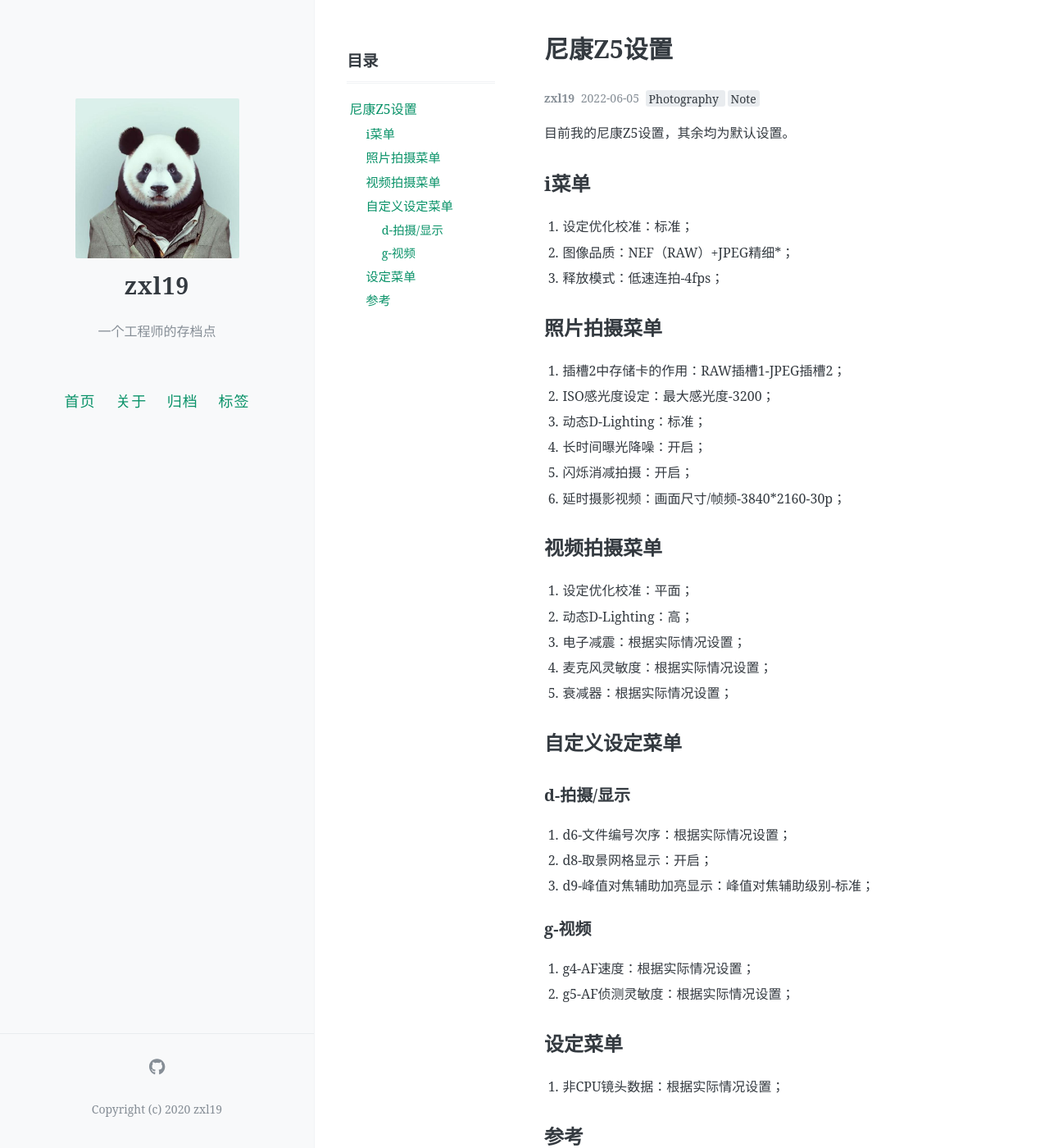
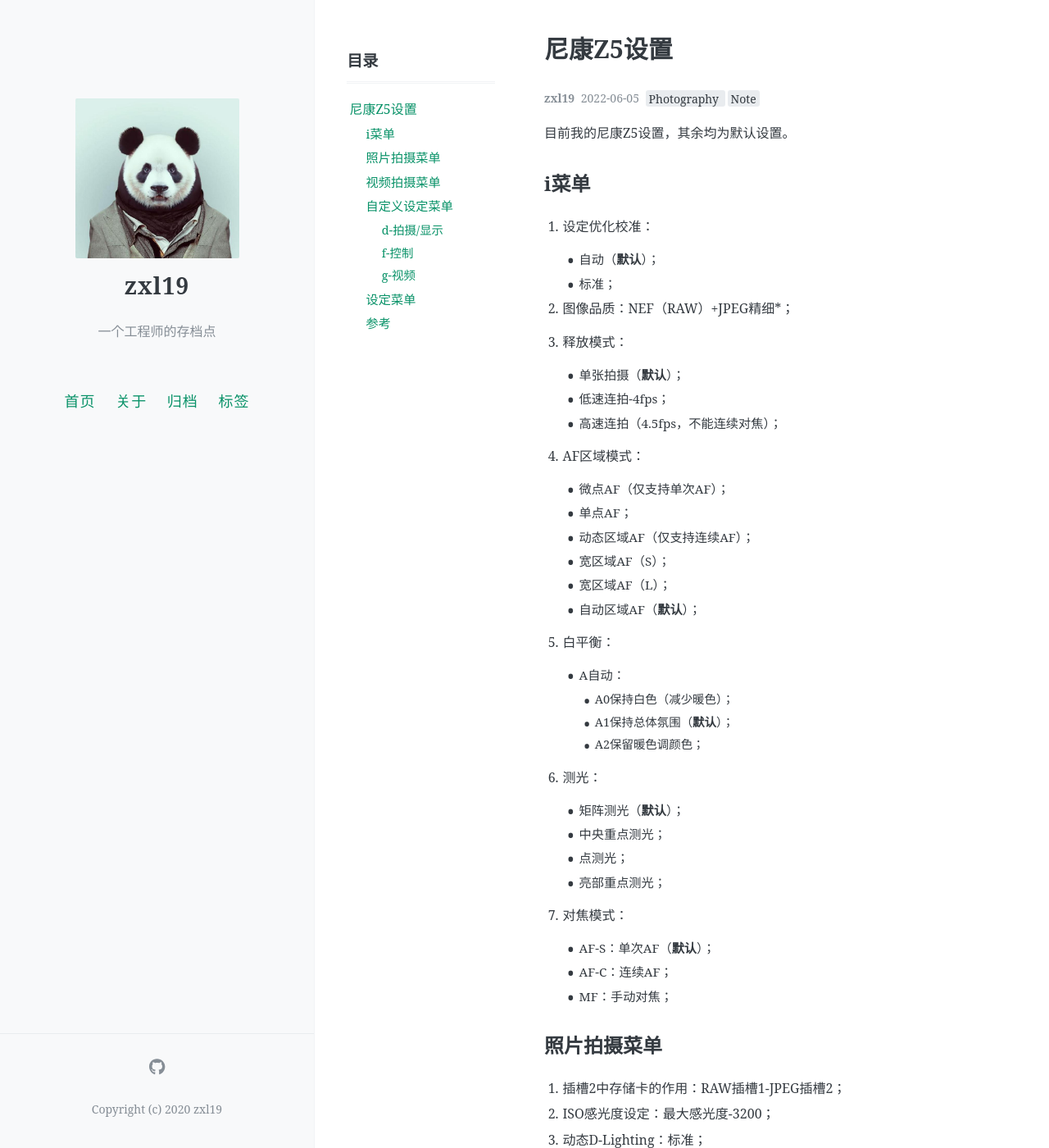
Before and after one commit to zxl19/zxl19.github.io, a Jekyll site: the page built from _posts/2022-06-05-z5-setup.md, in a window 1280 px wide and 1400 px high. Shown: the whole window at 82% size. Built offline with Jekyll 4.4.1, drawn with Linux system fonts in a browser that asks for light colours; comment, search, counter and statistics services are not loaded; some of the changed text lies outside the part shown.

Commit message:
Update Posts

```diff
--- a/_posts/2022-06-05-z5-setup.md
+++ b/_posts/2022-06-05-z5-setup.md
@@ -15,9 +15,46 @@ pinned: false
 
 ## i菜单
 
-1. 设定优化校准：标准；
+1. 设定优化校准：
+
+    - 自动（**默认**）；
+    - 标准；
+
 2. 图像品质：NEF（RAW）+JPEG精细*；
-3. 释放模式：低速连拍-4fps；
+3. 释放模式：
+
+    - 单张拍摄（**默认**）；
+    - 低速连拍-4fps；
+    - 高速连拍（4.5fps，不能连续对焦）；
+
+4. AF区域模式：
+
+    - 微点AF（仅支持单次AF）；
+    - 单点AF；
+    - 动态区域AF（仅支持连续AF）；
+    - 宽区域AF（S）；
+    - 宽区域AF（L）；
+    - 自动区域AF（**默认**）；
+
+5. 白平衡：
+
+    - A自动：
+        - A0保持白色（减少暖色）；
+        - A1保持总体氛围（**默认**）；
+        - A2保留暖色调颜色；
+
+6. 测光：
+
+    - 矩阵测光（**默认**）；
+    - 中央重点测光；
+    - 点测光；
+    - 亮部重点测光；
+
+7. 对焦模式：
+
+    - AF-S：单次AF（**默认**）；
+    - AF-C：连续AF；
+    - MF：手动对焦；
 
 ## 照片拍摄菜单
 
@@ -44,6 +81,10 @@ pinned: false
 2. d8-取景网格显示：开启；
 3. d9-峰值对焦辅助加亮显示：峰值对焦辅助级别-标准；
 
+### f-控制
+
+1. f2-自定义控制：根据实际情况设置；
+
 ### g-视频
 
 1. g4-AF速度：根据实际情况设置；
@@ -57,3 +98,4 @@ pinned: false
 
 1. [参考手册（完整说明书）](https://downloadcenter.nikonimglib.com/zh-cn/products/552/Z_5.html)
 2. [包 教 包 会 尼康Z5 界面 模式 操作 菜单 设定 Z机身通用教程-bilibili](https://www.bilibili.com/video/BV1iS4y1N77P)
+3. [年轻人的第一台全画幅相机？Nikon Z5深度使用体验丨Links 4K丨尼康Z5-bilibili](https://www.bilibili.com/video/BV1aZ4y1K7aC)
```
Also changed, not shown: _posts/.2021-09-24-wish-list.md (+1 -1 lines).
